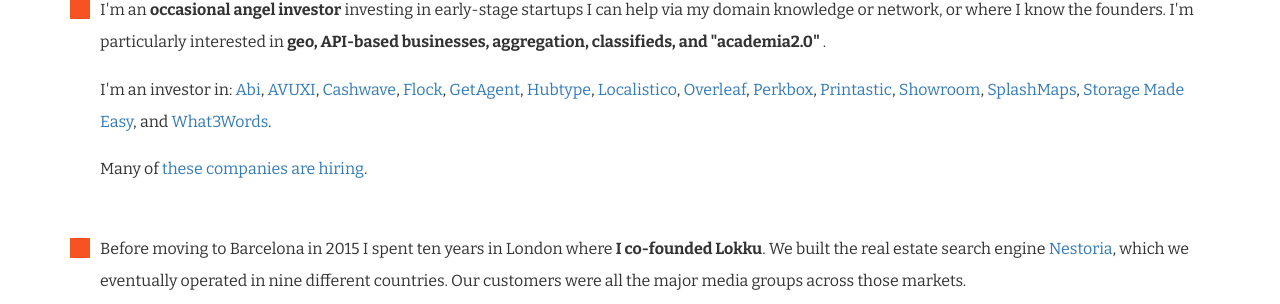
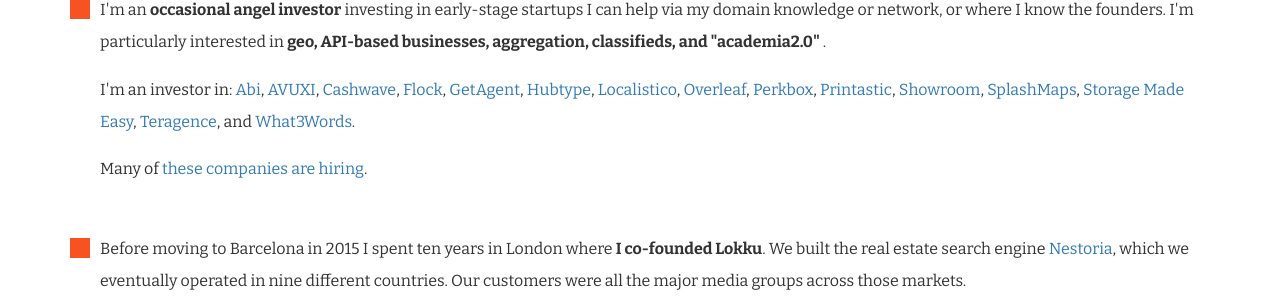
Before and after one commit to freyfogle/freyfogle.github.io, a Jekyll site: the page built from index.html, in a window 1280 px wide. Shown: the part 621-925 px from the top of the page. Built offline with Jekyll 4.4.1, drawn with Linux system fonts in a browser that asks for light colours; comment, search, counter and statistics services are not loaded.

Commit message:
added Teragence

```diff
--- a/index.html
+++ b/index.html
@@ -55,7 +55,8 @@ layout: default
             <a href="https://getprintastic.com">Printastic</a>,
             <a href="http://www.thisisshowroom.com">Showroom</a>,
             <a href="http://www.splash-maps.com">SplashMaps</a>,
-            <a href="https://www.storagemadeeasy.com/">Storage Made Easy</a>,
+            <a href="https://www.storagemadeeasy.com">Storage Made Easy</a>,
+            <a href="https://www.teragence.com">Teragence</a>,
             and
              <a href="http://what3words.com">What3Words</a>.
             <p/>Many of <a href="/post/1481642272/im-hiring">these companies are hiring</a>.
```
